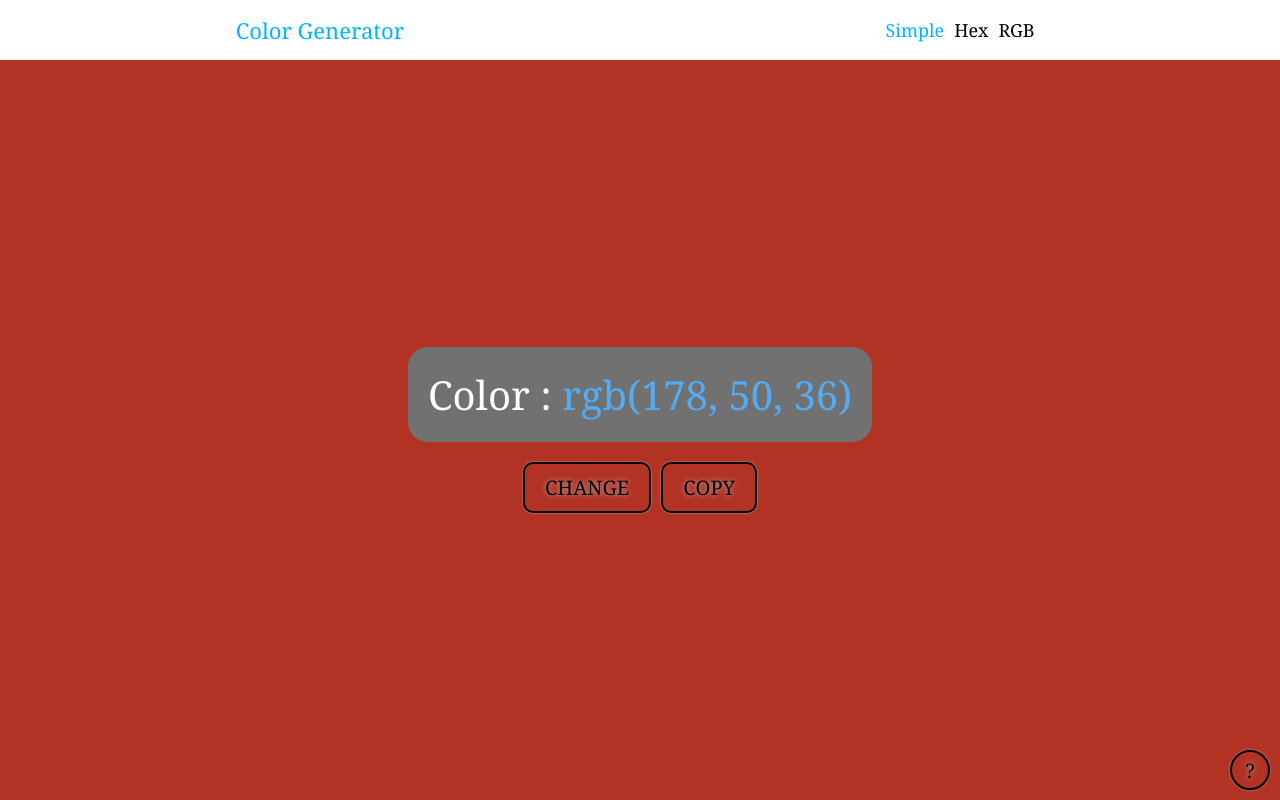
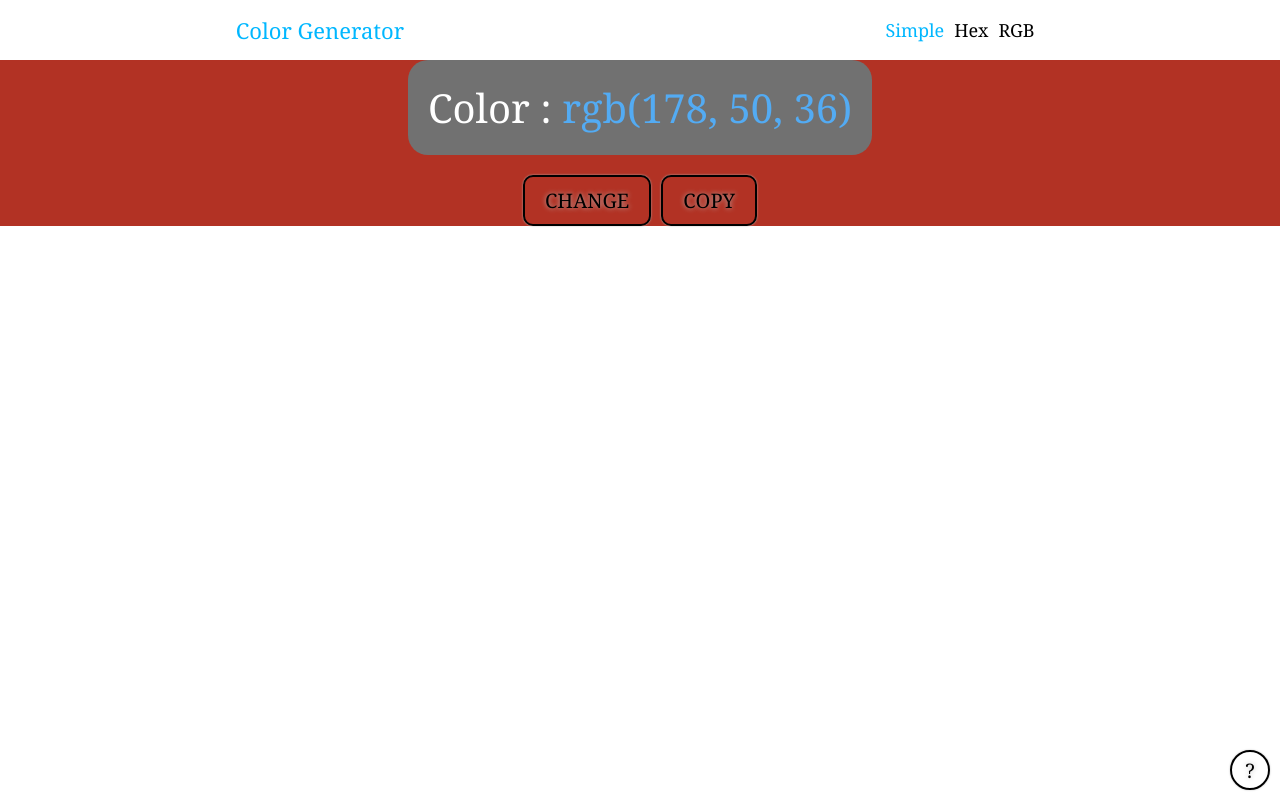
Before and after one commit to ArcanCeleste/colorGenerator-FB, a React (Vite) app: page / in a window 1280 px wide. Built offline with nearby package versions, Linux system fonts and the light colour scheme.

Commit message:
changing the title and putting the body with flex

```diff
--- a/src/App.css
+++ b/src/App.css
@@ -1,3 +1,9 @@
+body {
+  display: flex;
+  min-height: 100vh;
+  flex-direction: column;
+  width: 100%;
+}
 /* --------------------- Header Area --------------------- */
 .headerSite {
   display: flex;
@@ -41,7 +47,7 @@
 /* --------------------- Main Content Area --------------------- */
 .mainContent {
   width: 100%;
-  height: calc(100vh - 60px);
+  flex: 1;
   display: flex;
   justify-content: center;
   align-items: center;
```
